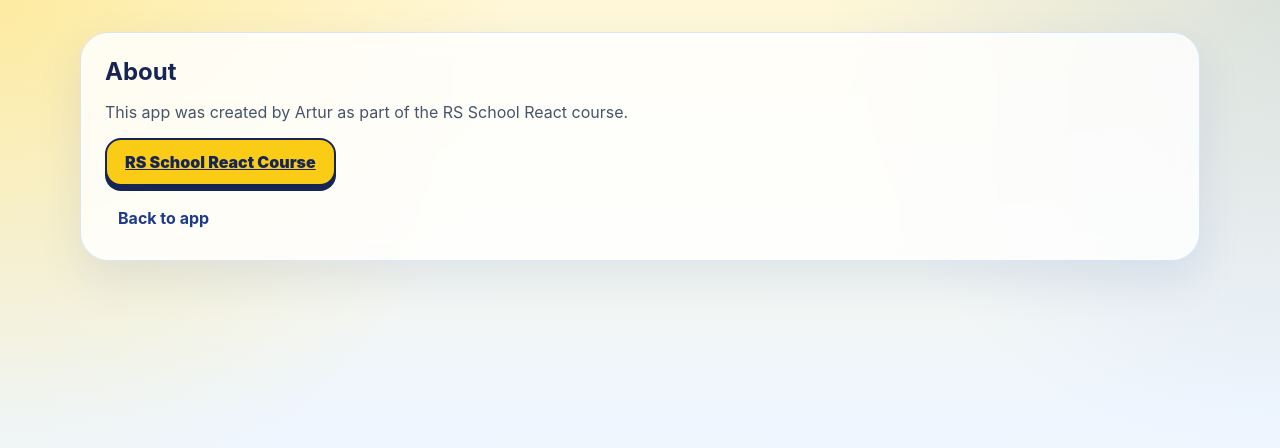
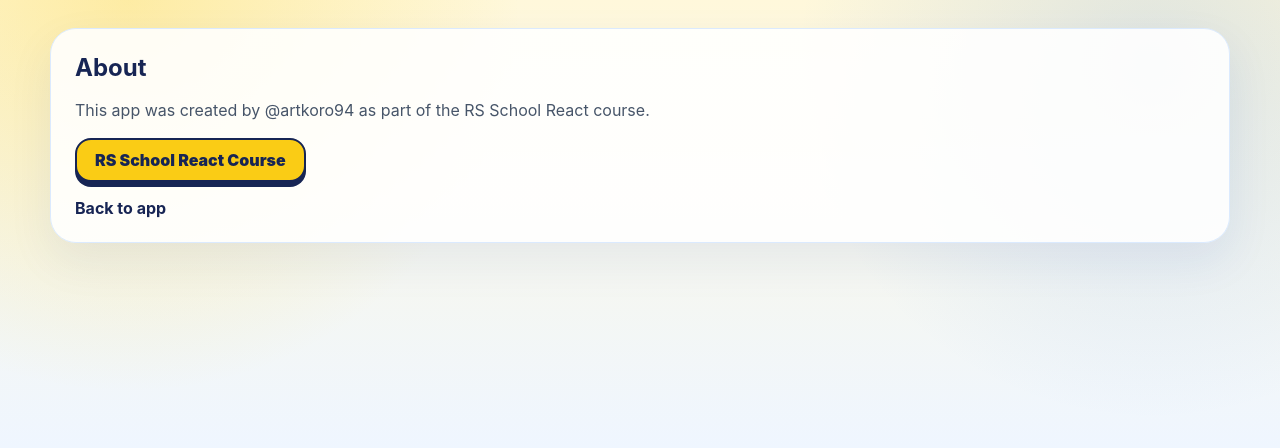
Before and after one commit to artkoro94/rs-react, a React (Vite) app: page /rs-react/about in a window 1280 px wide. Shown: the top 448 px of the page. Built offline with nearby package versions, Linux system fonts and the light colour scheme.

Commit message:
styles: improve UI

```diff
--- a/src/index.css
+++ b/src/index.css
@@ -3,8 +3,6 @@
 }
 
 :root {
-  color: #172554;
-  background: #fef9c3;
   font-family:
     Inter,
     system-ui,
@@ -12,6 +10,8 @@
     BlinkMacSystemFont,
     'Segoe UI',
     sans-serif;
+  color: #172554;
+  background: #f8fafc;
 }
 
 body {
@@ -19,18 +19,14 @@
   min-width: 320px;
   min-height: 100vh;
   background:
-    radial-gradient(circle at top left, rgb(250 204 21 / 28%), transparent 34%),
-    radial-gradient(circle at top right, rgb(59 130 246 / 18%), transparent 30%),
-    linear-gradient(180deg, #fff7d6 0%, #eff6ff 52%, #f8fafc 100%);
+    radial-gradient(circle at 10% 0%, rgb(250 204 21 / 28%), transparent 28%),
+    radial-gradient(circle at 90% 8%, rgb(59 130 246 / 16%), transparent 26%),
+    linear-gradient(180deg, #fff8db 0%, #eff6ff 56%, #f8fafc 100%);
 }
 
 button,
+a,
 input {
-  font: inherit;
-}
-
-button,
-a {
   transition:
     border-color 0.2s ease,
     background-color 0.2s ease,
@@ -48,10 +44,52 @@
   opacity: 0.45;
 }
 
+a {
+  color: inherit;
+}
+
+@media (prefers-reduced-motion: no-preference) {
+  html {
+    scroll-behavior: smooth;
+  }
+
+  .header,
+  .search-section,
+  .results-section,
+  .details-panel,
+  .page-card,
+  .fallback,
+  .pokemon-card {
+    animation: soft-appear 0.25s ease both;
+  }
+
+  .pokemon-card__image,
+  .details-panel__image {
+    transition: transform 0.25s ease;
+  }
+
+  .pokemon-card:hover .pokemon-card__image,
+  .details-panel:hover .details-panel__image {
+    transform: scale(1.04);
+  }
+}
+
+@keyframes soft-appear {
+  from {
+    opacity: 0;
+    transform: translateY(6px);
+  }
+
+  to {
+    opacity: 1;
+    transform: translateY(0);
+  }
+}
+
 .app {
-  width: min(1120px, calc(100% - 32px));
+  width: min(1180px, calc(100% - 32px));
   margin: 0 auto;
-  padding: 32px 0;
+  padding: 28px 0;
 }
 
 .header,
@@ -60,11 +98,10 @@
 .details-panel,
 .page-card,
 .fallback {
-  border: 1px solid rgb(37 99 235 / 16%);
-  border-radius: 28px;
-  background: rgb(255 255 255 / 82%);
-  box-shadow: 0 18px 45px rgb(30 64 175 / 10%);
-  backdrop-filter: blur(12px);
+  border: 1px solid #dbeafe;
+  border-radius: 26px;
+  background: rgb(255 255 255 / 88%);
+  box-shadow: 0 18px 45px rgb(30 64 175 / 8%);
 }
 
 .header {
@@ -77,8 +114,7 @@
 }
 
 .header__logo {
-  position: relative;
-  color: #1d4ed8;
+  color: #2563eb;
   font-size: 30px;
   font-weight: 900;
   letter-spacing: -0.04em;
@@ -86,26 +122,25 @@
 }
 
 .header__logo::after {
-  content: '';
-  position: absolute;
-  right: -14px;
-  bottom: 5px;
-  width: 9px;
-  height: 9px;
-  border: 2px solid #1d4ed8;
-  border-radius: 50%;
-  background: #facc15;
+  content: '●';
+  margin-left: 2px;
+  color: #facc15;
+  -webkit-text-stroke: 1px #172554;
+  font-size: 18px;
 }
 
 .header__nav {
   display: flex;
   align-items: center;
-  gap: 10px;
+  gap: 8px;
 }
 
 .header__link {
-  padding: 8px 13px;
-  color: #1e3a8a;
+  display: inline-flex;
+  align-items: center;
+  justify-content: center;
+  padding: 8px 12px;
+  color: #172554;
   border-radius: 999px;
   font-weight: 700;
   text-decoration: none;
@@ -113,8 +148,8 @@
 
 .header__link:hover,
 .header__link.active {
-  color: #172554;
   background: #fef3c7;
+  text-decoration: none;
 }
 
 .search-section {
@@ -123,13 +158,15 @@
 }
 
 .search-form {
-  display: flex;
+  display: grid;
+  grid-template-columns: minmax(0, 1fr) auto;
   gap: 12px;
 }
 
 .search-input {
   width: 100%;
-  padding: 13px 15px;
+  min-height: 48px;
+  padding: 0 15px;
   color: #172554;
   border: 2px solid #bfdbfe;
   border-radius: 18px;
@@ -138,7 +175,7 @@
 }
 
 .search-input::placeholder {
-  color: #93a4bd;
+  color: #94a3b8;
 }
 
 .search-input:focus {
@@ -148,25 +185,35 @@
 
 .button,
 .error-button,
-.details-panel__close {
-  padding: 12px 18px;
+.details-panel__close,
+.page-card .button {
+  display: inline-flex;
+  align-items: center;
+  justify-content: center;
+  min-height: 44px;
+  padding: 0 18px;
   color: #172554;
   border: 2px solid #172554;
   border-radius: 16px;
   font-weight: 900;
+  line-height: 1;
   background: #facc15;
   box-shadow: 0 5px 0 #172554;
+  text-decoration: none;
 }
 
 .button:hover,
-.details-panel__close:hover {
+.details-panel__close:hover,
+.page-card .button:hover {
   transform: translateY(-1px);
   background: #fde047;
   box-shadow: 0 6px 0 #172554;
+  text-decoration: none;
 }
 
 .button:active,
 .details-panel__close:active,
+.page-card .button:active,
 .error-button:active {
   transform: translateY(3px);
   box-shadow: 0 2px 0 #172554;
@@ -178,7 +225,7 @@
 }
 
 .content--split {
-  grid-template-columns: minmax(0, 1fr) 340px;
+  grid-template-columns: minmax(0, 1fr) 350px;
   align-items: start;
 }
 
@@ -199,54 +246,54 @@
 
 .pokemon-list {
   display: grid;
-  grid-template-columns: repeat(auto-fill, minmax(210px, 1fr));
+  grid-template-columns: repeat(auto-fill, minmax(185px, 1fr));
   gap: 16px;
 }
 
 .pokemon-card {
   display: block;
-  min-height: 250px;
-  padding: 0;
+  min-height: 258px;
   color: inherit;
   border: 2px solid #dbeafe;
-  border-radius: 24px;
-  overflow: hidden;
+  border-radius: 22px;
   background: #ffffff;
   text-decoration: none;
+  overflow: hidden;
 }
 
 .pokemon-card:hover {
   transform: translateY(-3px);
   border-color: #facc15;
-  box-shadow: 0 16px 30px rgb(37 99 235 / 15%);
+  box-shadow: 0 16px 30px rgb(37 99 235 / 14%);
+  text-decoration: none;
 }
 
 .pokemon-card__content {
   display: grid;
   gap: 12px;
   height: 100%;
-  padding: 16px;
+  padding: 14px;
 }
 
 .pokemon-card__image-wrapper {
   display: grid;
   place-items: center;
-  min-height: 118px;
+  min-height: 128px;
   border-radius: 18px;
   background:
-    radial-gradient(circle, rgb(250 204 21 / 40%), transparent 58%),
-    linear-gradient(135deg, #eff6ff, #fef9c3);
+    radial-gradient(circle, rgb(250 204 21 / 42%), transparent 58%),
+    linear-gradient(135deg, #eff6ff, #fff7d6);
 }
 
 .pokemon-card__image {
-  width: 112px;
-  height: 112px;
+  width: 118px;
+  height: 118px;
   object-fit: contain;
 }
 
 .pokemon-card h3 {
   margin: 0 0 8px;
-  color: #1d4ed8;
+  color: #2563eb;
   font-size: 18px;
   text-transform: capitalize;
 }
@@ -292,10 +339,6 @@
   top: 24px;
 }
 
-.details-panel__close {
-  margin-bottom: 18px;
-}
-
 .details-panel__content {
   display: grid;
   justify-items: start;
@@ -304,7 +347,7 @@
 
 .details-panel__image {
   justify-self: center;
-  width: min(240px, 100%);
+  width: min(230px, 100%);
   aspect-ratio: 1;
   object-fit: contain;
   border-radius: 24px;
@@ -332,6 +375,16 @@
   line-height: 1.5;
 }
 
+.details-panel__close {
+  display: flex;
+  justify-self: center;
+  width: fit-content;
+  min-height: 38px;
+  margin-top: 18px;
+  padding: 0 14px;
+  font-size: 14px;
+}
+
 .error-button {
   margin-top: 22px;
   color: #ffffff;
@@ -347,7 +400,17 @@
 .page-card {
   display: grid;
   justify-items: start;
-  gap: 14px;
+  gap: 16px;
+}
+
+.page-card .header__link {
+  padding: 0;
+  color: #172554;
+  background: transparent;
+}
+
+.page-card .header__link:hover {
+  text-decoration: none;
 }
 
 .fallback {
@@ -366,12 +429,11 @@
 
 @media (max-width: 640px) {
   .app {
-    width: min(100% - 20px, 1120px);
+    width: min(100% - 20px, 1180px);
     padding: 20px 0;
   }
 
-  .header,
-  .search-form {
+  .header {
     flex-direction: column;
     align-items: stretch;
   }
@@ -380,6 +442,10 @@
     justify-content: flex-start;
   }
 
+  .search-form {
+    grid-template-columns: 1fr;
+  }
+
   .pokemon-list {
     grid-template-columns: 1fr;
   }
--- a/src/pages/about-page.tsx
+++ b/src/pages/about-page.tsx
@@ -7,7 +7,7 @@
         <h1>About</h1>
 
         <p>
-          This app was created by Artur as part of the RS School React course.
+          This app was created by @artkoro94 as part of the RS School React course.
         </p>
 
         <a
--- a/src/pages/pokemon-details.tsx
+++ b/src/pages/pokemon-details.tsx
@@ -69,19 +69,12 @@
 
   return (
 <aside className="details-panel">
-      <button
-        className="details-panel__close"
-        type="button"
-        onClick={closeDetails}
-      >
-        Close
-      </button>
-
   {loading && <p className="status-message">Loading details...</p>}
 
   {error && <p className="error-message">{error}</p>}
 
   {!loading && !error && pokemon && (
+    <>
       <div className="details-panel__content">
         <img
           className="details-panel__image"
@@ -92,6 +85,15 @@
         <h2>{pokemon.name}</h2>
         <p>{pokemon.description}</p>
       </div>
+
+      <button
+        className="details-panel__close"
+        type="button"
+        onClick={closeDetails}
+      >
+        Close
+      </button>
+    </>
   )}
 </aside>
   );
```
Lines whose indentation alone changed are shown as unchanged.
